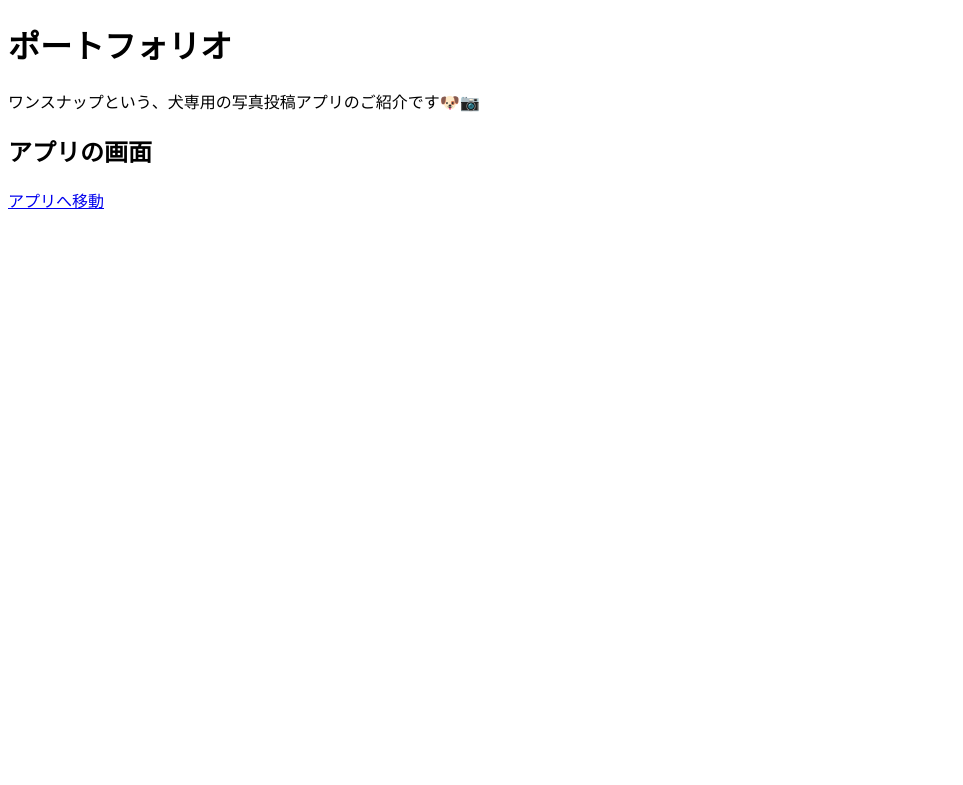
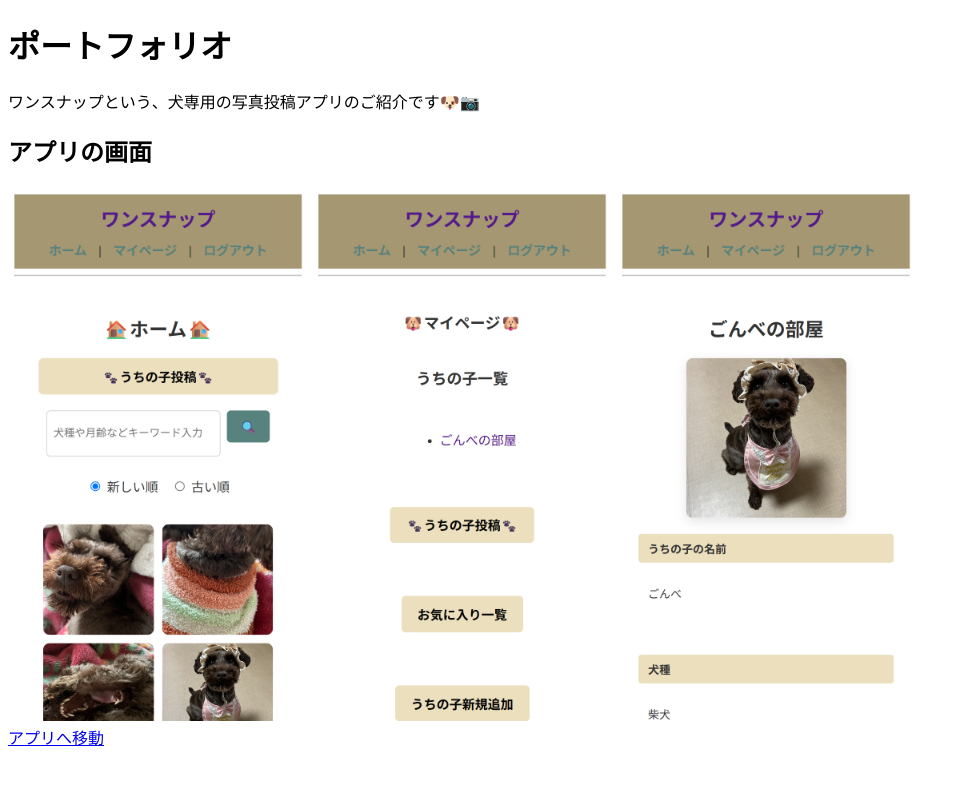
Before and after one commit to chapi80/wansnap, a Django app: page /portfolio/ in a window 1280 px wide. Shown: the top 785 px of the page, without its empty margins (0-963 px from the left). Run offline with Django 5.2, Linux system fonts and the light colour scheme.

Commit message:
ポートフォリオページにスクショ追加

```diff
--- a/wansnapproject/app/templates/portfolio/index.html
+++ b/wansnapproject/app/templates/portfolio/index.html
@@ -1,5 +1,8 @@
 <!DOCTYPE html>
 <html lang='ja'>
+
+{% load static %}
+
 
 <head>
     <meta charset="UTF-8">
@@ -15,7 +18,9 @@
 
     <h2>アプリの画面</h2>
     <div class="screenshot-gallery">
-
+        <img src="{% static 'images/home.png' %}" alt="ホーム画面" style="width: 100%; max-width: 300px; border-radius: 8px;">
+        <img src="{% static 'images/mypage.png' %}" alt="マイページ画面" style="width: 100%; max-width: 300px; border-radius: 8px;">
+        <img src="{% static 'images/detail.png' %}" alt="うちの子の部屋画面" style="width: 100%; max-width: 300px; border-radius: 8px;">
     </div>
 
     <a href="/app/">アプリへ移動</a>
```
